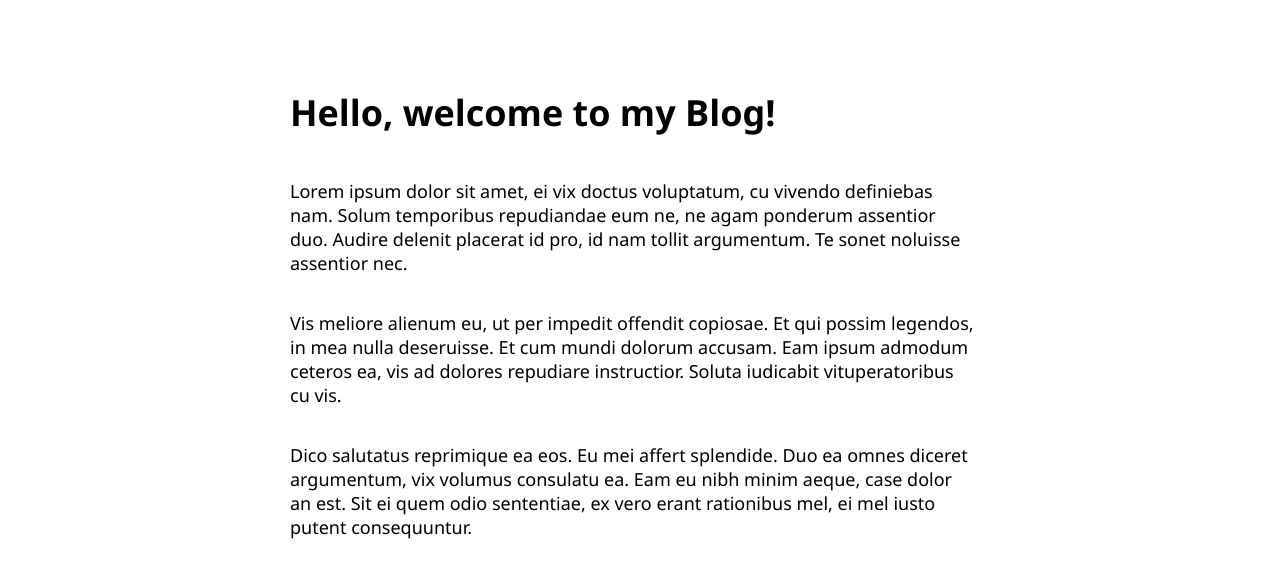
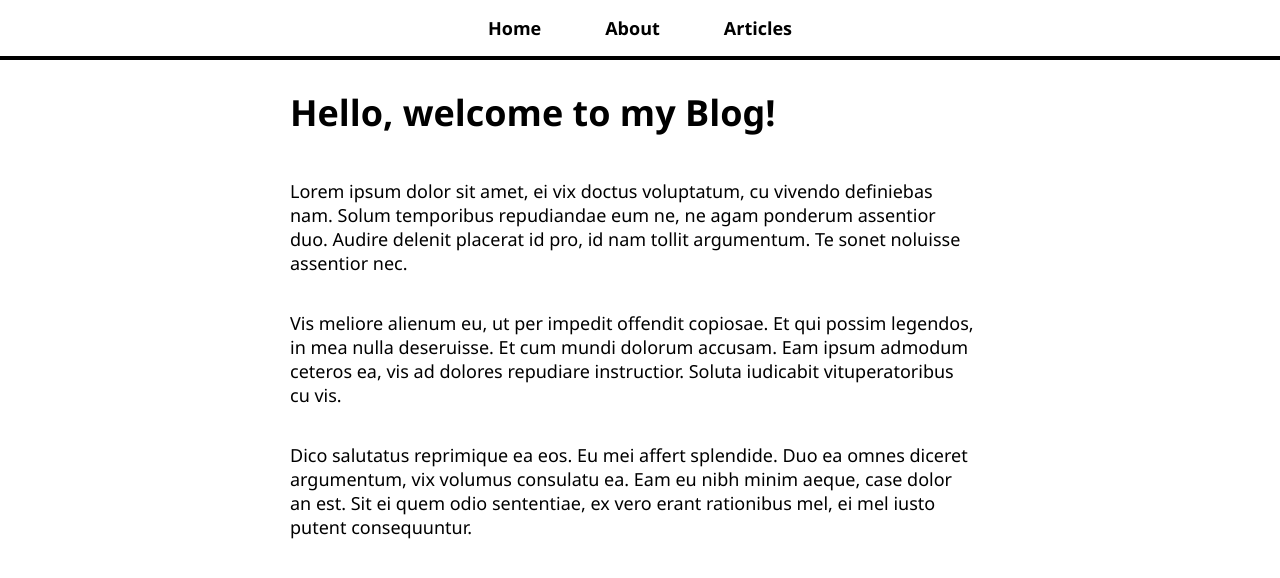
Before and after one commit to AlenaNiku/My-Blog, a React (Create React App) app: page / in a window 1280 px wide. Shown: the top 578 px of the page. Built offline with nearby package versions, Linux system fonts and the light colour scheme.

Commit message:
created a navBar using {Link}

```diff
--- a/src/App.js
+++ b/src/App.js
@@ -1,4 +1,4 @@
-import React from 'react';
+import React, { Component } from 'react';
 import {
   BrowserRouter as Router,
   Route,
@@ -8,13 +8,15 @@
 import AboutPage from './pages/AboutPage';
 import ArticlesList from './pages/ArticlesList';
 import ArticlePage from './pages/ArticlePage';
+import NavBar from './NavBar';
 
-class App extends React.Component {
+class App extends Component {
   render() {
 
     return (
       <Router>
         <div className="App">
+          <NavBar />
           <div id="page-body">
             <Route path="/" component={HomePage} exact />
             <Route path="/about" component={AboutPage} />
--- /dev/null
+++ b/src/NavBar.js
@@ -0,0 +1,22 @@
+import React from 'react';
+import { Link } from 'react-router-dom';
+
+const NavBar = () => {
+    return (
+        <nav>
+            <ul>
+                <li>
+                    <Link to="/">Home</Link>
+                </li>
+                <li>
+                    <Link to="/about">About</Link>
+                </li>
+                <li>
+                    <Link to="/articles-list">Articles</Link>
+                </li>
+            </ul>
+        </nav>
+    );
+}
+
+export default NavBar
```
